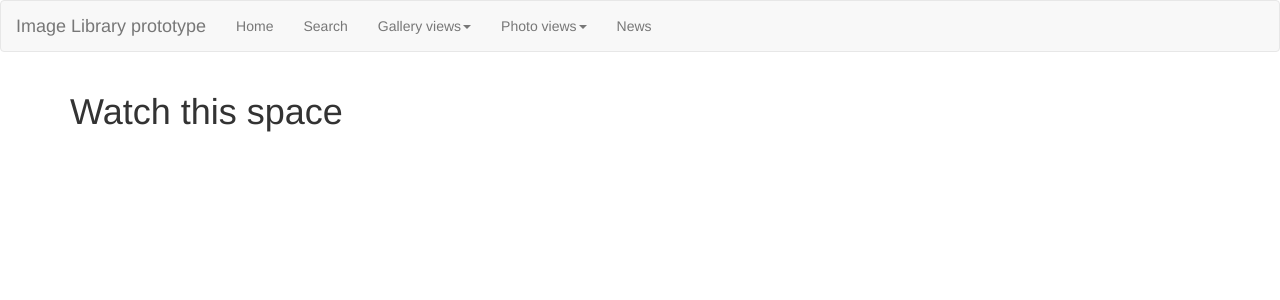
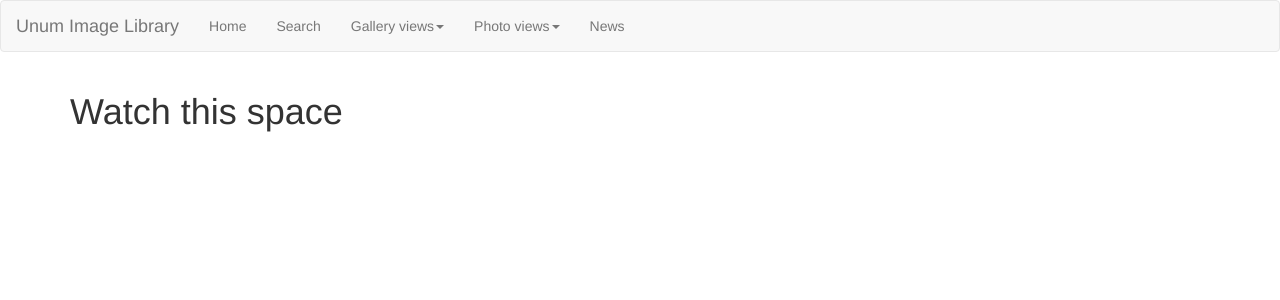
Before and after one commit to UnumUK/photo_gallery, a Django app: template shuttabug/templates/shuttabug/upload.html in a window 1280 px wide. Shown: the top 300 px of the page. Run offline with Django 3.2, Linux system fonts and the light colour scheme; the template is opened without the code that fills it, so the values that code supplies are empty; parts of the project's set-up code (start-up, migrations or seed data) failed here and were passed over; some libraries are stand-ins or nearby versions.

```diff
--- a/shuttabug/templates/shuttabug/base.html
+++ b/shuttabug/templates/shuttabug/base.html
@@ -32,7 +32,7 @@
 		      <span class="icon-bar"></span>
 		      <span class="icon-bar"></span>
 		    </button>
-		    <a class="navbar-brand" href="{% url 'shuttabug:index' %}">Image Library prototype</a>
+		    <a class="navbar-brand" href="{% url 'shuttabug:index' %}">Unum Image Library</a>
 		  </div>
 
 		  <!-- Collect the nav links, forms, and other content for toggling -->
```
